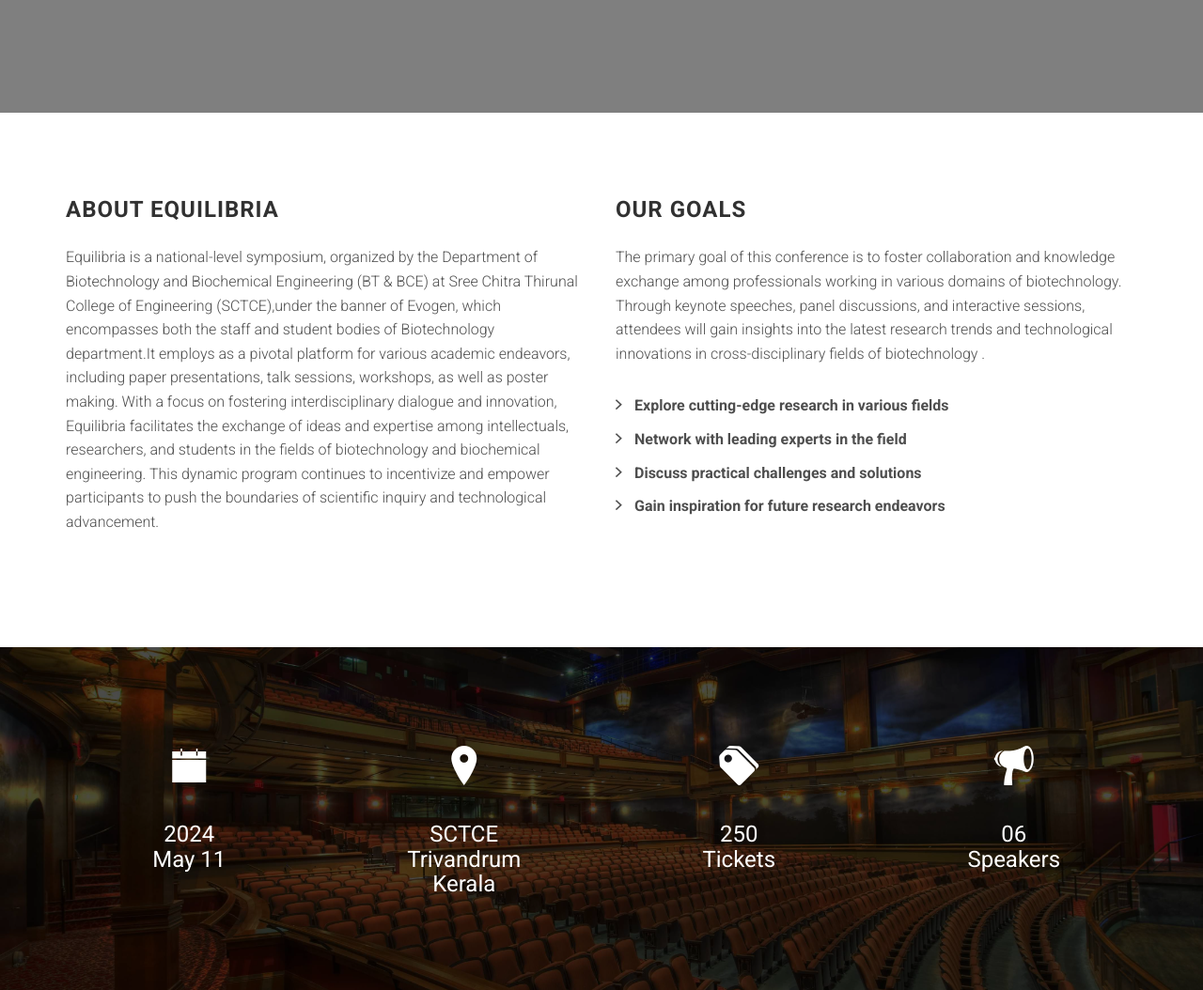
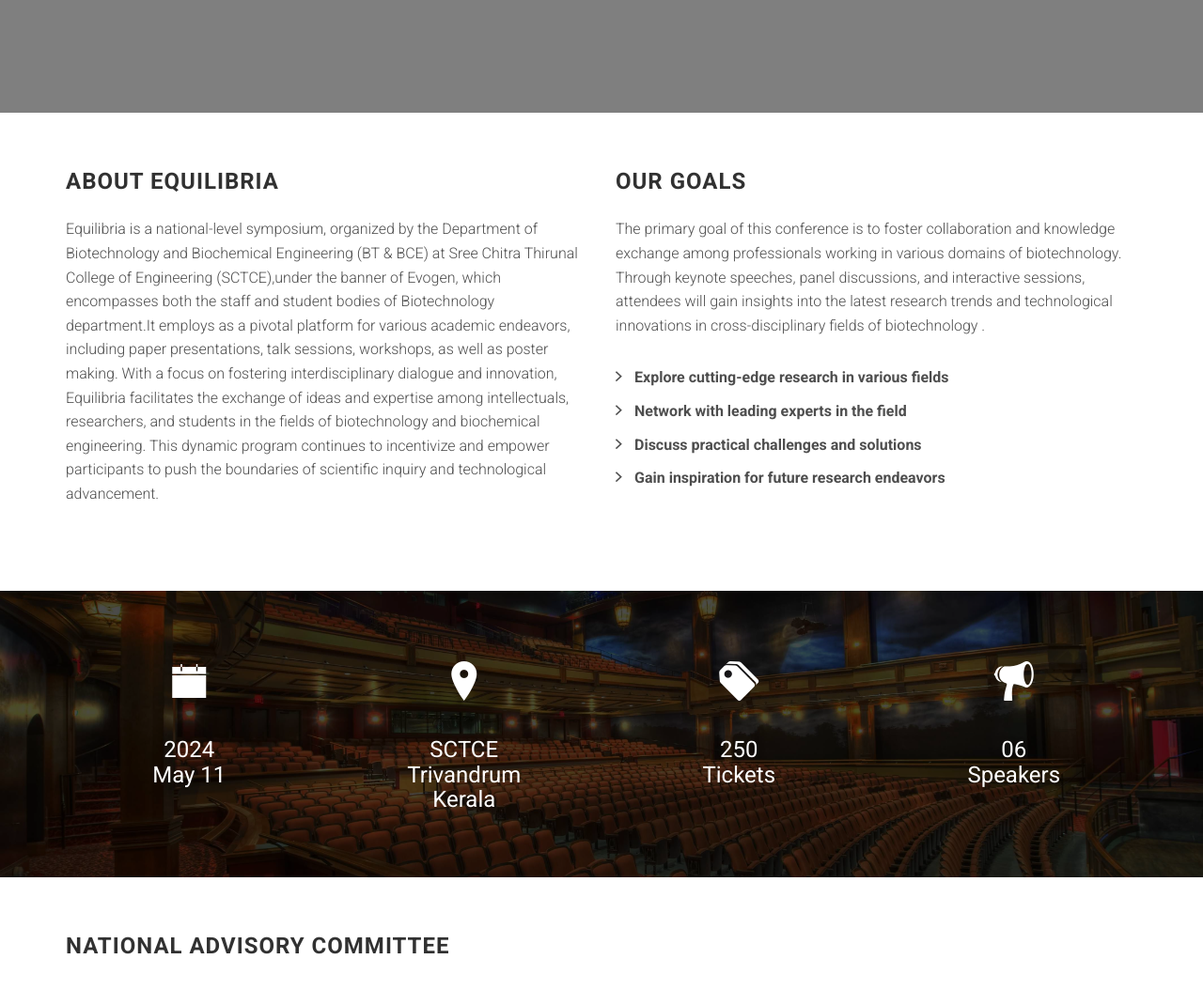
Before and after one commit to jeevjacobgeorge/biotechnology_conference, a website: page index.html in a window 1280 px wide. Shown: the part 680-1734 px from the top of the page at 94% size. Drawn offline with Linux system fonts and the light colour scheme; files whose address does not match are found by name.

Commit message:
Reduced Padding

```diff
--- a/assets/css/main.css
+++ b/assets/css/main.css
@@ -147,7 +147,7 @@ ul li {
 }
 
 .section {
-  padding: 70px 0;
+  padding: 60px 0;
 }
 
 .section-title {
@@ -261,7 +261,7 @@ th {
 }
 @media (min-width: 768px) {
   .section {
-    padding: 90px 0;
+    padding: 60px 0;
   }
 
   .section-title {
```
